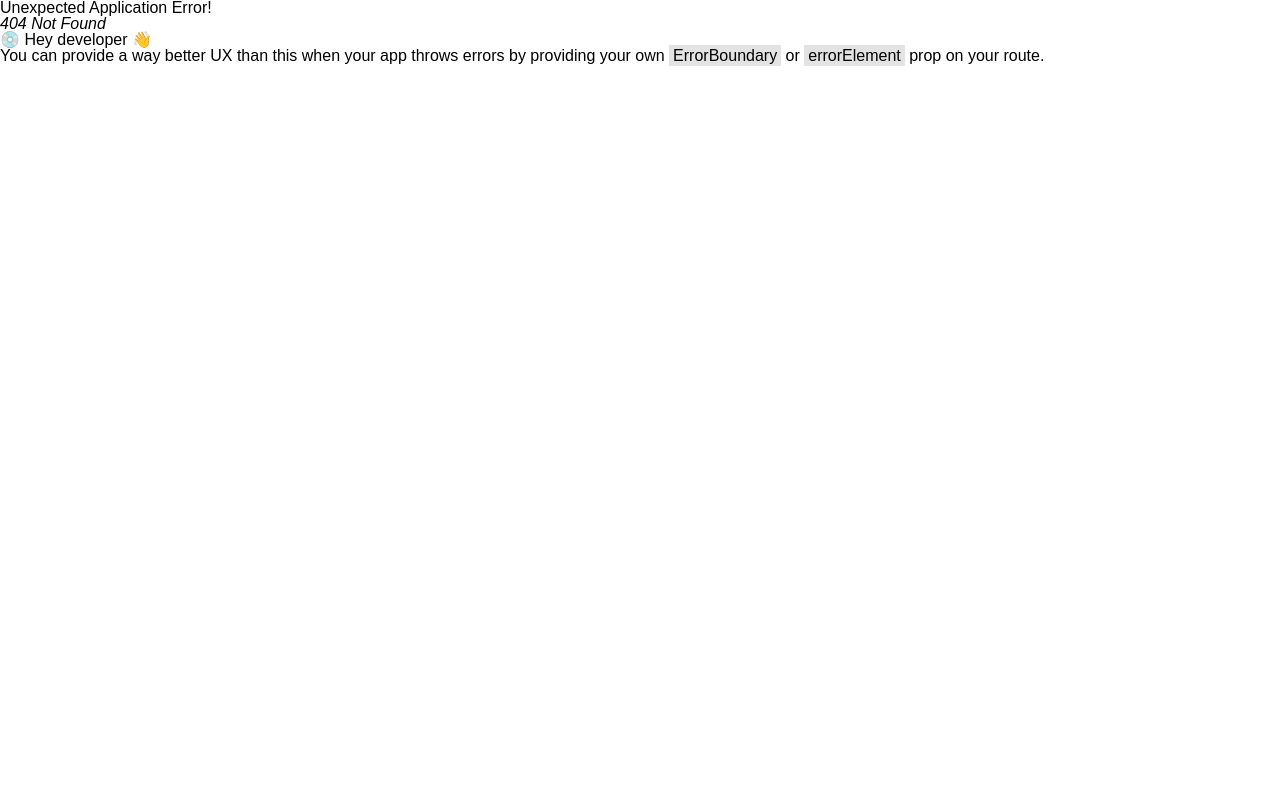
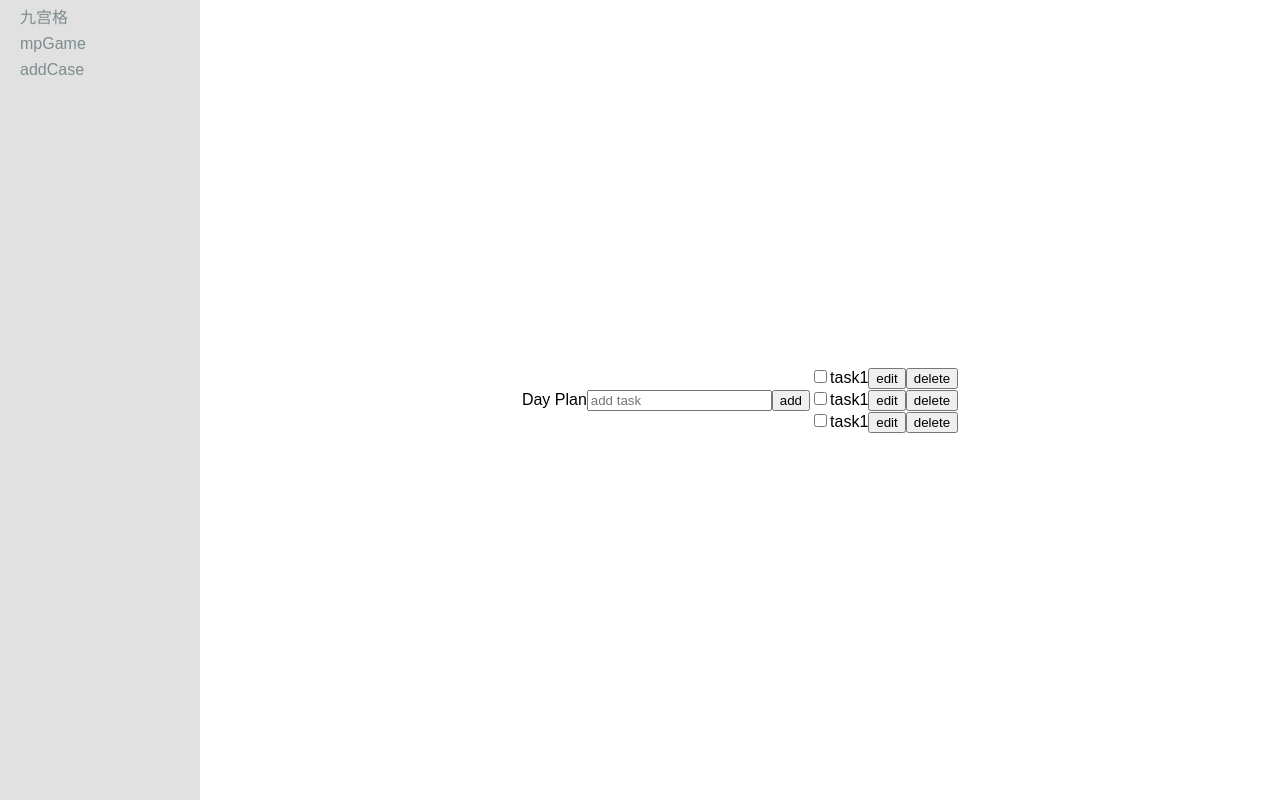
Before and after one commit to junpang-bob/lemon_games, a React (Vite) app: page /addGame in a window 1280 px wide. Before the commit this address had no page. Built offline with nearby package versions, Linux system fonts and the light colour scheme.

Commit message:
to do list
learn test

```diff
--- a/package.json
+++ b/package.json
@@ -15,7 +15,8 @@
     "react": "^18.2.0",
     "react-dom": "^18.2.0",
     "react-router-dom": "^6.23.0",
-    "sort-by": "^1.2.0"
+    "sort-by": "^1.2.0",
+    "use-immer": "^0.9.0"
   },
   "devDependencies": {
     "@types/react": "^18.2.66",
--- /dev/null
+++ b/src/context/levelContext.ts
@@ -0,0 +1,3 @@
+import { createContext } from 'react';
+
+export const LevelContext = createContext(1);
--- a/src/main.tsx
+++ b/src/main.tsx
@@ -9,6 +9,7 @@
 import MpGame from './pages/game/MpGame/MpGame';
 import './assets/css/base.css'
 import './assets/css/layout.css'
+import AddGame from './pages/game/AddGame/AddGame';
 const router = createBrowserRouter([
   {
     path: "/",
@@ -20,6 +21,9 @@
       }, {
         path: '/mpgame',
         element: <MpGame />
+      }, {
+        path: '/addGame',
+        element: <AddGame />
       }
     ]
   },
--- /dev/null
+++ b/src/pages/game/AddGame/AddGame.tsx
@@ -0,0 +1,67 @@
+import { useReducer } from "react"
+import AddTask from "./components/AddTask"
+import TaskList from "./components/TaskList";
+type Task = {
+  id: number;
+  taskName: string;
+  done: boolean;
+}
+type Action = { type: 'added', id: number, taskName: string } | { type: 'changed', task: Task } | { type: 'delete', id: number }
+const initTaskList = [
+  {
+    taskName: 'task1',
+    done: true,
+    id: 0,
+  },
+  {
+    taskName: 'task1',
+    done: true,
+    id: 1,
+  },
+  {
+    taskName: 'task1',
+    done: true,
+    id: 3,
+  },
+]
+let nextId = 3;
+function tasksReducer(tasks: Task[], action: Action) {
+  switch (action.type) {
+    case 'added':
+      return [...tasks, {
+        id: action.id, taskName: action.taskName, done: false,
+      }]
+    case 'changed':
+      return tasks.map((item) => {
+        if (item.id === action.task.id) return action.task;
+        return item;
+      });
+    case 'delete':
+      return tasks.filter((item) => item.id !== action.id);
+    // default: {
+    //   throw Error('Unknown action：' + action.type)
+    // }
+  }
+}
+
+function AddGame() {
+  const [tasks, dispatch] = useReducer(tasksReducer, initTaskList)
+  function handleAddTask(taskName: string) {
+    dispatch({ type: 'added', id: nextId++, taskName })
+  }
+  function handleChangeTask(task: Task) {
+    dispatch({ type: 'changed', task })
+  }
+  function handleDeleteTask(id: number) {
+    dispatch({ type: 'delete', id })
+  }
+  return <>
+    <h1>Day Plan</h1>
+    <AddTask onAddTask={handleAddTask} />
+    <TaskList taskList={tasks} onChangeTask={handleChangeTask} onDeleteTask={handleDeleteTask} />
+  </>
+}
+
+
+
+export default AddGame
--- /dev/null
+++ b/src/pages/game/AddGame/components/AddTask.tsx
@@ -0,0 +1,15 @@
+import { useState } from "react"
+
+
+function AddTask({ onAddTask }: { onAddTask: (taskName: string) => void }) {
+  const [taskName, setTaskName] = useState('');
+  function handleClick() {
+    onAddTask(taskName)
+  }
+  return <div>
+    <input type="text" placeholder="add task" value={taskName} onChange={(e) => setTaskName(e.target.value)} />
+    <button onClick={handleClick}>add</button>
+  </div>
+}
+
+export default AddTask
--- /dev/null
+++ b/src/pages/game/AddGame/components/TaskList.tsx
@@ -0,0 +1,47 @@
+import { useState } from "react";
+
+type Task = {
+  id: number;
+  taskName: string;
+  done: boolean;
+}
+
+function Task({ task, onChangeTask }: { task: Task, onChangeTask: (task: Task) => void }) {
+  const [isEdit, setIsEdit] = useState(false);
+  const [taskName, setTaskName] = useState(task.taskName)
+  function handleSaveClick() {
+    setIsEdit(false);
+    onChangeTask({ ...task, taskName })
+  }
+
+  if (isEdit) {
+    return <>
+      <input type="text" value={taskName} onChange={(e) => setTaskName(e.target.value)} />
+      <button onClick={handleSaveClick}>save</button>
+    </>
+  } else {
+    return <>
+      {taskName}
+      <button onClick={() => setIsEdit(true)}>edit</button>
+    </>
+  }
+
+}
+
+function TaskList({ taskList, onChangeTask, onDeleteTask }:
+  { taskList: Task[], onChangeTask: (task: Task) => void, onDeleteTask: (id: number) => void }) {
+  const tasks = taskList.map(item => {
+    return <li key={item.id}>
+      <input type="checkbox" name="" id="" />
+      <Task task={item} onChangeTask={onChangeTask} />
+      <button onClick={() => onDeleteTask(item.id)}>delete</button>
+    </li>
+  })
+  return <>
+    <ul>
+      {tasks}
+    </ul>
+  </>
+}
+
+export default TaskList
--- a/src/pages/game/Game.tsx
+++ b/src/pages/game/Game.tsx
@@ -1,15 +1,22 @@
-import { Outlet, } from 'react-router-dom'
+import { Outlet, Link } from 'react-router-dom'
 import styles from './Game.module.scss'
+import { LevelContext } from '../../context/levelContext'
+import { useContext } from 'react'
+
 export default function Game() {
+  const level = useContext(LevelContext)
   return (
     <>
       <div className={styles.gameContext}>
         <div className={styles.gameList}>
-          <div style={{marginBottom:'10px'}}>九宫格</div>
-          <div style={{marginBottom:'10px'}}>mpGame</div>
+          <div style={{ marginBottom: '10px' }}><Link to="/xogame">九宫格</Link></div>
+          <div style={{ marginBottom: '10px' }}> <Link to="/mpgame">mpGame</Link></div>
+          <div style={{ marginBottom: '10px' }}> <Link to="/addGame">addCase</Link></div>
         </div>
         <div className={`${styles.gameContainer} lemon_center`}>
-          <Outlet />
+          <LevelContext.Provider value={level + 3}>
+            <Outlet />
+          </LevelContext.Provider>
         </div>
       </div>
     </>
--- a/src/pages/game/MpGame/MpGame.tsx
+++ b/src/pages/game/MpGame/MpGame.tsx
@@ -1,10 +1,13 @@
-import React from "react"
+import React, { useContext } from "react"
+import { LevelContext } from "../../../context/levelContext"
 function Mpchildren() {
+  const level = useContext(LevelContext)
   function handleClick(e: React.MouseEvent<HTMLButtonElement>) {
     e.stopPropagation()
     alert('click from children')
   }
   return (<>
+    <div>{level}</div>
     <button onClick={handleClick}>children</button>
   </>)
 }
```
Also changed, not shown: 1 other file (tests, documents, lock files or other folders).
